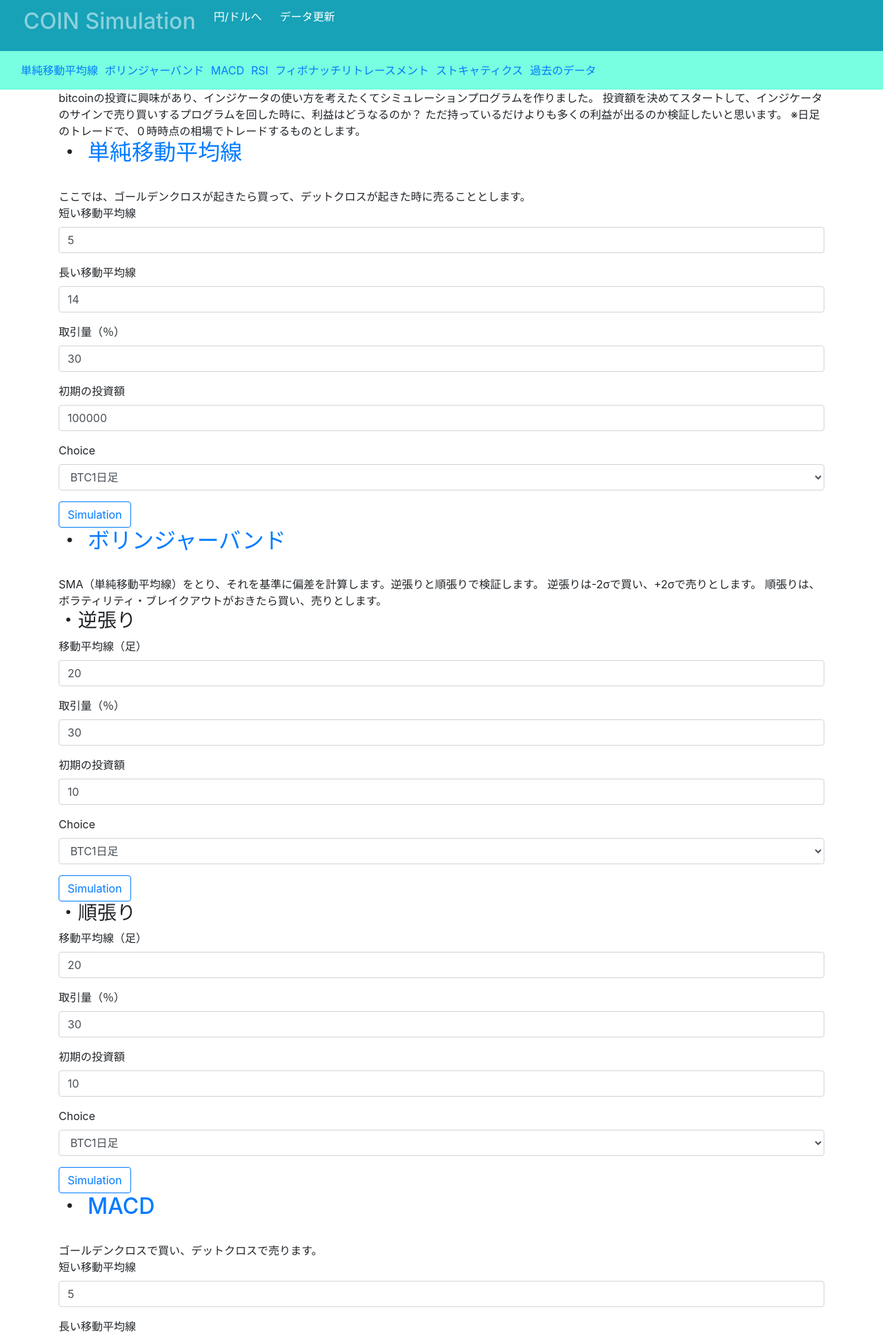
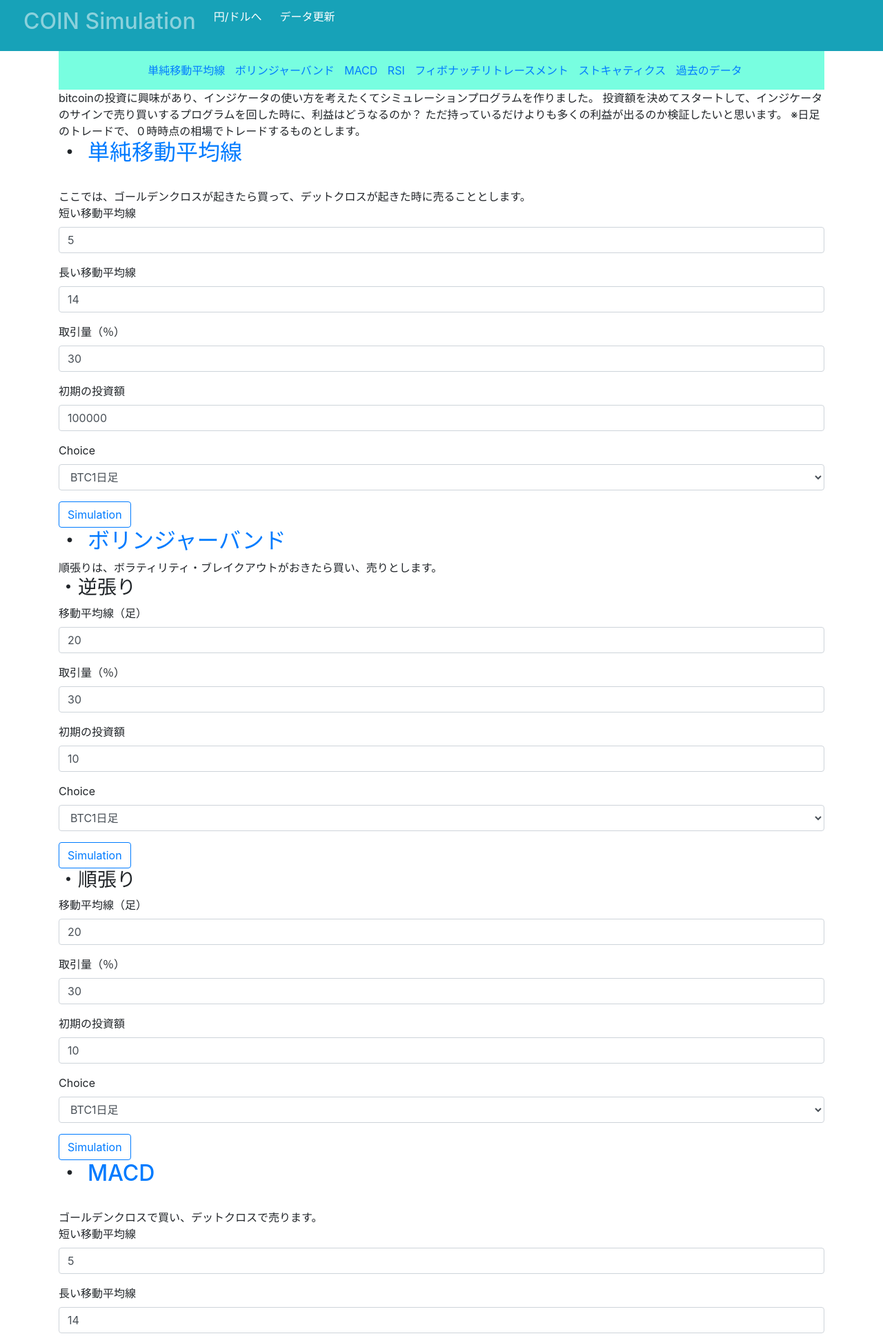
Before and after one commit to akira09181/trade, a Django app: page /mytrade/ in a window 1280 px wide. Shown: the top 1937 px of the page at 69% size. Run offline with Django 3.2, Linux system fonts and the light colour scheme; data comes from the database, SQL or seed files in the repository; data that the repository does not hold is empty; some libraries are stand-ins or nearby versions.

Commit message:
fix header

```diff
--- a/mytrade/static/css/header.css
+++ b/mytrade/static/css/header.css
@@ -1,10 +1,11 @@
 .sub_header {
-  display: flex;
+  display: fixed;
   background: rgba(120, 254, 224, 1);
   height: 60px;
   text-align: center;
   padding: 20px;
   margin-top: -40px;
+  width: 100%;
 }
 @media only screen and (max-width: 800px) {
   .sub_header {
@@ -21,4 +22,5 @@ a {
 }
 .navbar {
   top: -20px;
+  display: fixed;
 }
--- a/mytrade/templates/base.html
+++ b/mytrade/templates/base.html
@@ -35,17 +35,6 @@
   </li>
   </ul>
   </nav>
-    <header>
-    <div class = "sub_header">
-    <a href = "#sma">単純移動平均線</a>
-    <a href = "#bband">ボリンジャーバンド</a>
-    <a href = "#macd">MACD</a>
-    <a href = "#rsi">RSI</a>
-    <a href = "#fib">フィボナッチリトレースメント</a>
-    <a href = "#stochastic">ストキャティクス</a>
-    <a href = "#past_data">過去のデータ</a>
-    </div>
-</header>
   <div class="container">
    {% block header %}
    {% endblock header %}
--- a/mytrade/templates/mytrade/index.html
+++ b/mytrade/templates/mytrade/index.html
@@ -1,8 +1,19 @@
 {% extends 'base.html' %}
 {% load bootstrap4 %}
 {% load static %}
+<link rel="stylesheet" type="text/css" href="{% static 'css/header.css' %}">
 {% block header %}
-
+<header>
+    <div class = "sub_header">
+    <a href = "#sma">単純移動平均線</a>
+    <a href = "#bband">ボリンジャーバンド</a>
+    <a href = "#macd">MACD</a>
+    <a href = "#rsi">RSI</a>
+    <a href = "#fib">フィボナッチリトレースメント</a>
+    <a href = "#stochastic">ストキャティクス</a>
+    <a href = "#past_data">過去のデータ</a>
+    </div>
+</header>
 {% endblock header %}
 {% block content %}
 bitcoinの投資に興味があり、インジケータの使い方を考えたくてシミュレーションプログラムを作りました。
@@ -15,9 +26,7 @@ bitcoinの投資に興味があり、インジケータの使い方を考えた
 {% bootstrap_form SmaForm layout='horizontal' %}
 <button type="submit" class='btn btn-outline-primary'>Simulation</button>
 </form>
-<h2>・<a id="bband" href = "https://info.monex.co.jp/technical-analysis/indicators/003.html">ボリンジャーバンド</a></h2></br>
-SMA（単純移動平均線）をとり、それを基準に偏差を計算します。逆張りと順張りで検証します。
-逆張りは-2σで買い、+2σで売りとします。
+<h2>・<a id="bband" href = "https://info.monex.co.jp/technical-analysis/indicators/003.html">ボリンジャーバンド</a><br/></h2>
 順張りは、ボラティリティ・ブレイクアウトがおきたら買い、売りとします。
 <h3>・逆張り</h3>
 <form action="/mytrade/breverse">
```
